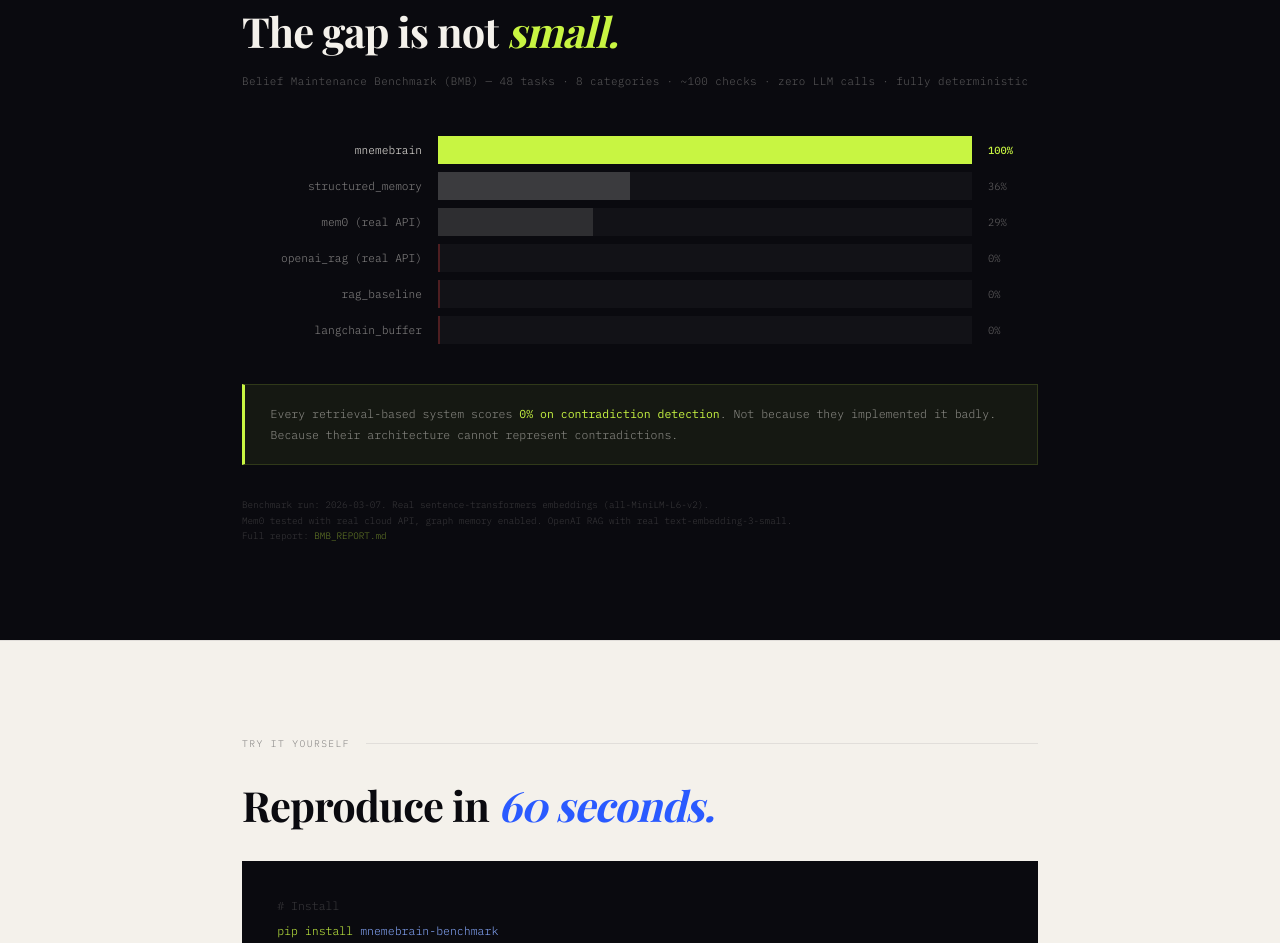
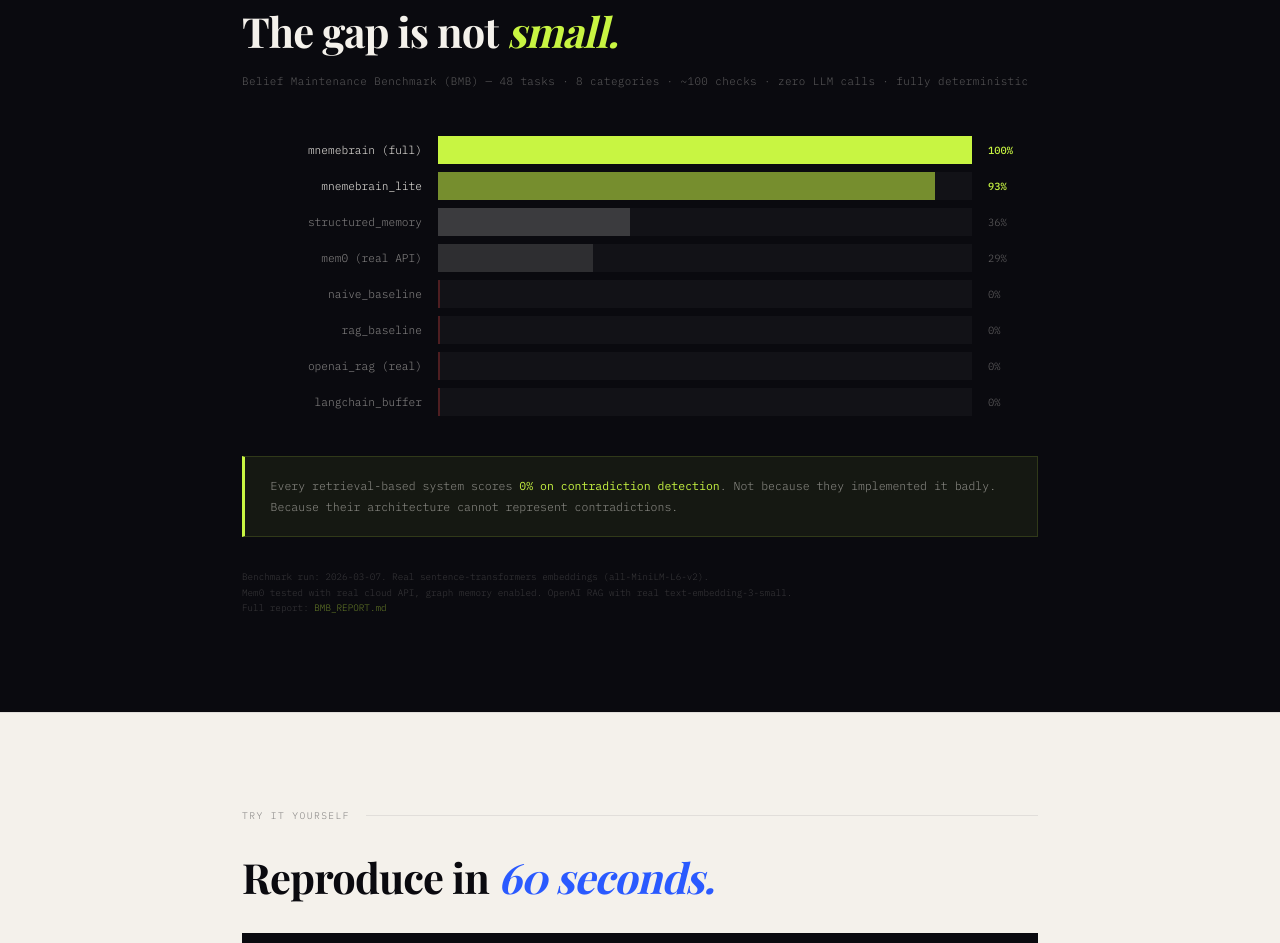
Before and after one commit to mnemebrain/mnemebrain-benchmark, a plain HTML site: page index.html in a window 1280 px wide. Shown: the part 3061-4004 px from the top of the page. Drawn offline with nearby package versions, Linux system fonts and the light colour scheme; a web font is replaced by a local one.

Commit message:
fix: add mnemebrain_lite (93%) and naive_baseline to results bar chart

```diff
--- a/index.html
+++ b/index.html
@@ -281,12 +281,14 @@
   width: 0; transition: width 1.2s cubic-bezier(0.22, 1, 0.36, 1);
 }
 .bar-fill.f100 { background: var(--pulse); }
+.bar-fill.f93 { background: rgba(200,245,66,0.55); }
 .bar-fill.f36 { background: rgba(244,241,235,0.18); }
 .bar-fill.f29 { background: rgba(244,241,235,0.12); }
 .bar-fill.f0 { background: rgba(255,64,64,0.25); width: 2px !important; }
 .bar-pct { color: rgba(244,241,235,0.4); font-size: 0.65rem; }
 .bar-pct.top { color: var(--pulse); font-weight: 500; }
 .bar-fill.animated.f100 { width: 100%; }
+.bar-fill.animated.f93 { width: 93%; }
 .bar-fill.animated.f36 { width: 36%; }
 .bar-fill.animated.f29 { width: 29%; }
 .results-callout {
@@ -588,9 +590,14 @@
 
     <div class="bar-chart reveal" id="bar-chart">
       <div class="bar-row">
-        <div class="bar-name top">mnemebrain</div>
+        <div class="bar-name top">mnemebrain (full)</div>
         <div class="bar-track"><div class="bar-fill f100"></div></div>
         <div class="bar-pct top">100%</div>
+      </div>
+      <div class="bar-row">
+        <div class="bar-name top">mnemebrain_lite</div>
+        <div class="bar-track"><div class="bar-fill f93"></div></div>
+        <div class="bar-pct top">93%</div>
       </div>
       <div class="bar-row">
         <div class="bar-name">structured_memory</div>
@@ -603,12 +610,17 @@
         <div class="bar-pct">29%</div>
       </div>
       <div class="bar-row">
-        <div class="bar-name">openai_rag (real API)</div>
+        <div class="bar-name">naive_baseline</div>
         <div class="bar-track"><div class="bar-fill f0"></div></div>
         <div class="bar-pct">0%</div>
       </div>
       <div class="bar-row">
         <div class="bar-name">rag_baseline</div>
+        <div class="bar-track"><div class="bar-fill f0"></div></div>
+        <div class="bar-pct">0%</div>
+      </div>
+      <div class="bar-row">
+        <div class="bar-name">openai_rag (real)</div>
         <div class="bar-track"><div class="bar-fill f0"></div></div>
         <div class="bar-pct">0%</div>
       </div>
```
